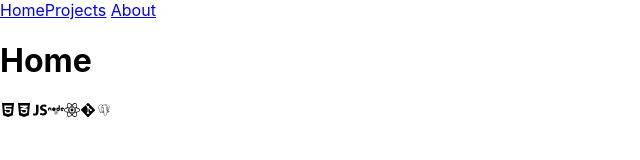
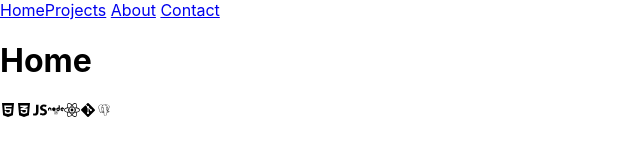
Before and after one commit to Briahana-Mauge/OriginalBricoded, a React (Create React App) app: page / in a window 1280 px wide. Shown: the top 160 px of the page, without its empty margins (0-640 px from the left). Built offline with nearby package versions, Linux system fonts and the light colour scheme.

Commit message:
add contact page

```diff
--- a/src/App.js
+++ b/src/App.js
@@ -3,6 +3,7 @@ import { Link, Route, Switch } from 'react-router-dom';
 import Projects from './Components/Projects';
 import Home from './Components/Home';
 import About from './Components/About';
+import Contact from './Components/Contact';
 
 const App = () => {
   return (
@@ -11,12 +12,14 @@ const App = () => {
         <Link to="/">Home</Link>
         <Link to="/Projects">Projects</Link>{' '}
         <Link to="/about">About</Link>{' '}
+        <Link to="/contact">Contact</Link>{' '}
       </header>
 
       <Switch>
         <Route exact path="/" component={Home} />
         <Route path="/Projects" component={Projects} />
         <Route path="/about" component={About} />
+        <Route path="/contact" component={Contact} />
       </Switch>
     </div>
   );
```
